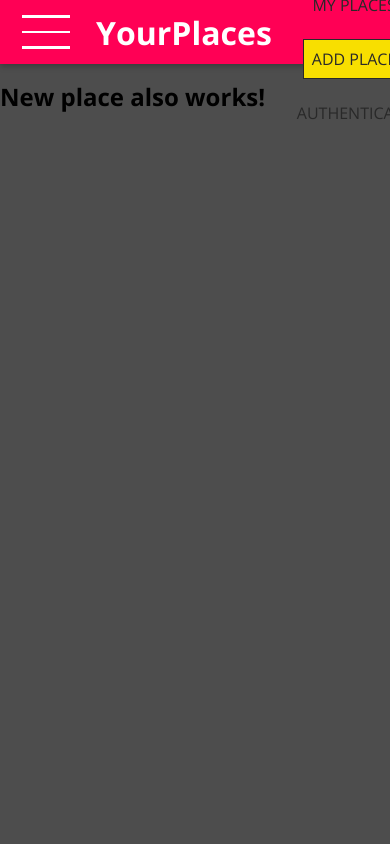
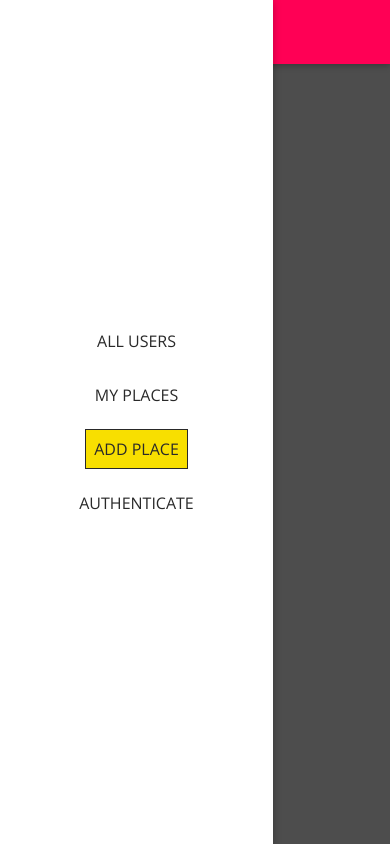
Before and after one commit to nhussaini/MERN, a React (Create React App) app: page /places/new in a window 390 px wide. Built offline with nearby package versions, Linux system fonts and the light colour scheme.

Commit message:
implemented a basic desktop and mobile nav

```diff
--- a/src/shared/components/Navigation/MainNavigation.js
+++ b/src/shared/components/Navigation/MainNavigation.js
@@ -1,12 +1,20 @@
 import React from 'react';
-import { Link } from 'react-router-dom';
+import { Link} from 'react-router-dom';
 
 import MainHeader from './MainHeader'
 import NavLinks from './NavLinks';
+import SideDrawer from './SideDrawer';
 import './MainNavigation.css';
 
 const MainNavigation = props =>{
-    return <MainHeader>
+    return (
+        <React.Fragment>
+        <SideDrawer>
+            <nav className="main-navigation__drawer-nav">
+                <NavLinks />
+            </nav>
+        </SideDrawer>
+    <MainHeader>
         <button className="main-navigation__menu-btn">
             <span />
             <span />
@@ -16,10 +24,12 @@
         <h1 className="main-navigation__title">
             <Link to="/">YourPlaces</Link>
         </h1>
-        <nav>
+        <nav className="main-navigation__header-nav">
             <NavLinks />
         </nav>
     </MainHeader>
-}
+    </React.Fragment>
+    );
+};
 
 export default MainNavigation;
--- a/src/shared/components/Navigation/SideDrawer.css
+++ b/src/shared/components/Navigation/SideDrawer.css
@@ -0,0 +1,10 @@
+.side-drawer {
+    position: fixed;
+    left: 0;
+    top: 0;
+    z-index: 100;
+    height: 100vh;
+    width: 70%;
+    background: white;
+    box-shadow: 0 2px 8px rgba(0, 0, 0, 0.26);
+  }
--- a/src/shared/components/Navigation/SideDrawer.js
+++ b/src/shared/components/Navigation/SideDrawer.js
@@ -0,0 +1,10 @@
+import React from 'react';
+
+import './SideDrawer.css';
+
+const SideDrawer =props=>{
+return <aside className="side-drawer">{props.children}</aside>
+
+}
+
+export default SideDrawer;
```
